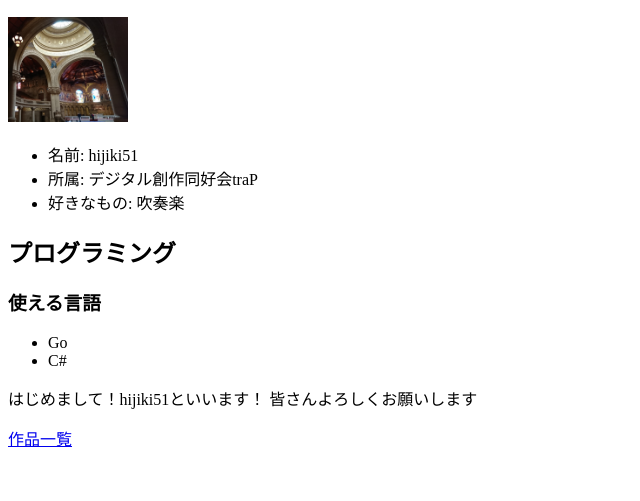
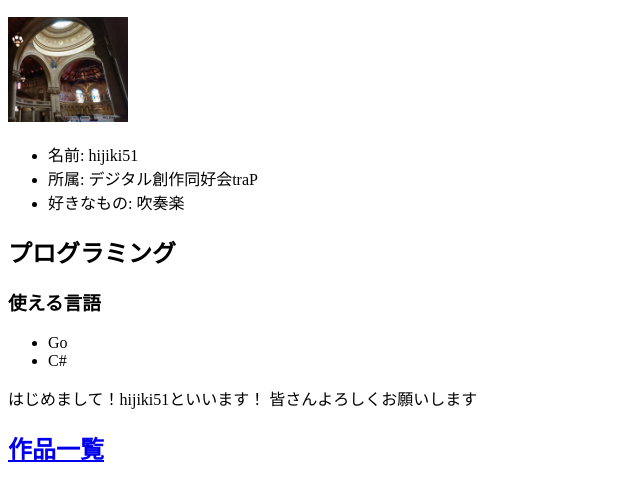
Before and after one commit to hijiki51/naro, a plain HTML site: page index.html in a window 1280 px wide. Shown: the part 127-628 px from the top of the page, without its empty margins (0-640 px from the left). Drawn offline with Linux system fonts and the light colour scheme.

Commit message:
fix path

```diff
--- a/index.html
+++ b/index.html
@@ -29,7 +29,7 @@
     皆さんよろしくお願いします
   </p>
   <p>
-    <a href="./works/index.html">作品一覧</a>
+    <h2><a href="./works/woks.html">作品一覧</a></h2>
   </p>
 </body>
 </html>
```
